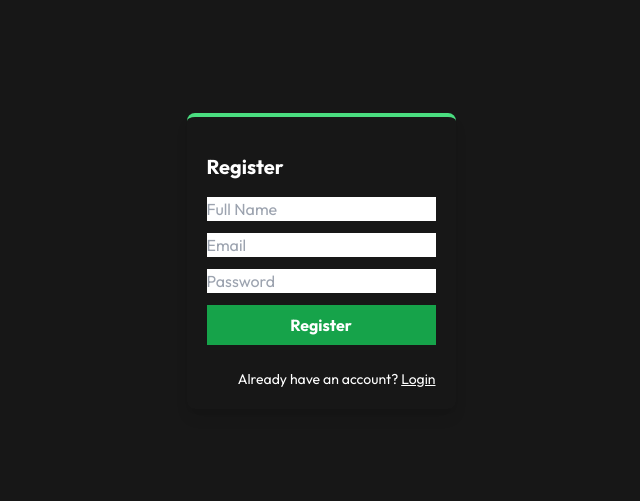
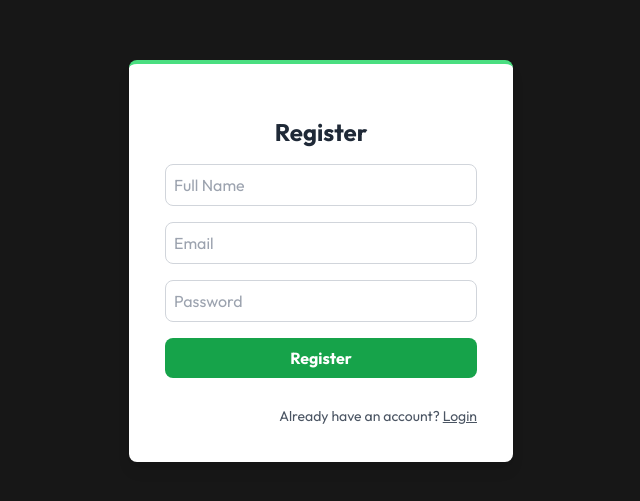
Before and after one commit to Sonamtshering21/DigitalMenu, a Next.js app: page /register in a window 1280 px wide. Shown: the part 139-640 px from the top of the page, without its empty margins (319-959 px from the left). Built offline with nearby package versions, Linux system fonts and the light colour scheme; no server answers.

Commit message:
change in login

```diff
--- a/components/Header.jsx
+++ b/components/Header.jsx
@@ -19,22 +19,22 @@ const Header = () => {
       <ul>
         {/* Always visible public link */}
         <li>
-          <Link href='/menu' className='hover:text-blue-400'>Menu</Link>
+          <Link href='/menu' className='hover:text-green-300'>Menu</Link>
         </li>
 
 
         {session ? (
           <>
             <li>
-                    <Link href={`/dashboard/${userId}`} className='hover:text-blue-400'>
+                    <Link href={`/dashboard/${userId}`} className='hover:text-green-300'>
                         Company Details
                     </Link>
                 </li>
               <li>
-              <Link href='/admin' className='hover:text-blue-400'>Dashboard</Link>
+              <Link href='/admin' className='hover:text-green-300'>Dashboard</Link>
             </li>
             <li>
-              <Link href='/qr-codes' className='hover:text-blue-400'>QRcode</Link>
+              <Link href='/qr-codes' className='hover:text-green-300'>QRcode</Link>
             </li>
 
 
@@ -52,7 +52,7 @@ const Header = () => {
         ) : (
           // If not logged in, show a link to log in
           <li>
-            <Link href='/' className='hover:text-blue-400'>Login</Link>
+            <Link href='/' className='hover:text-green-300'>Login</Link>
           </li>
         )}
       </ul>
--- a/components/LoginForm.jsx
+++ b/components/LoginForm.jsx
@@ -45,36 +45,38 @@ export default function LoginForm() {
 
   return (
     <div className="grid place-items-center h-screen">
-      <div className="shadow-lg p-7 rounded-lg border-t-4 border-green-400">
-        <h1 className="text-xl font-bold my-4">Login</h1>
+  <div className="shadow-lg p-9 rounded-lg border-t-4 border-green-400 bg-white max-w-sm w-full">
+    <h1 className="text-2xl font-bold my-4 text-center text-gray-800">Login</h1>
 
-        <form onSubmit={handleSubmit} className="flex flex-col gap-3">
+    <form onSubmit={handleSubmit} className="flex flex-col gap-4 p-3">
       <input
         onChange={(e) => setEmail(e.target.value)}
         type="text"
         placeholder="Email"
-            required // Added required attribute for basic HTML5 validation
+        required
+        className="border border-gray-300 rounded-lg p-2 focus:border-green-500 focus:outline-none focus:ring-1 focus:ring-green-500"
       />
       <input
         onChange={(e) => setPassword(e.target.value)}
         type="password"
         placeholder="Password"
-            required // Added required attribute for basic HTML5 validation
+        required
+        className="border border-gray-300 rounded-lg p-2 focus:border-green-500 focus:outline-none focus:ring-1 focus:ring-green-500"
       />
       <button
         type="submit"
-            className="bg-green-600 text-white font-bold cursor-pointer px-6 py-2"
-            disabled={loading} // Disable button while loading
+        className="bg-green-600 text-white font-bold cursor-pointer px-6 py-2 rounded-lg transition duration-200 ease-in-out hover:bg-green-500 disabled:bg-green-300"
+        disabled={loading}
       >
-            {loading ? "Logging in..." : "Login"} {/* Show loading state */}
+        {loading ? "Logging in..." : "Login"}
       </button>
       {error && (
         <div className="bg-red-500 text-white w-fit text-sm py-1 px-3 rounded-md mt-2">
           {error}
         </div>
       )}
-          <Link className="text-sm mt-3 text-right" href={"/register"}>
-            Dont have an account? <span className="underline">Register</span>
+      <Link className="text-sm mt-3 text-right text-gray-600 hover:text-green-600" href={"/register"}>
+      Don&apos;t have an account? <span className="underline">Register</span>
       </Link>
     </form>
   </div>
--- a/components/QRCodeGenerator.js
+++ b/components/QRCodeGenerator.js
@@ -5,7 +5,6 @@ import { useEffect, useState } from 'react';
 import { useSession } from 'next-auth/react';
 import Image from 'next/image';
 import QRCode from 'qrcode';
-
 const QRCodeGenerator = ({ numberOfTables, generate, setGenerate }) => {
   const { data: session } = useSession();
   const userId = session?.user?.id; // Get user ID from session
@@ -17,7 +16,7 @@ const QRCodeGenerator = ({ numberOfTables, generate, setGenerate }) => {
 
       for (let i = 1; i <= numberOfTables; i++) {
         try {
-          const url = `https://bhutandigitalmenusystem.netlify.app/menu?user_id=${userId}&table=${i}`;
+          const url = `https://bhutandigitalmenusystem.netlify.app/menus?user_id=${userId}&table=${i}`;
           const canvas = document.createElement('canvas');
 
           await QRCode.toCanvas(canvas, url, {
--- a/components/RegisterForm.jsx
+++ b/components/RegisterForm.jsx
@@ -56,26 +56,35 @@ export default function RegisterForm() {
 
   return (
     <div className="grid place-items-center h-screen">
-      <div className="shadow-lg p-5 rounded-lg border-t-4 border-green-400">
-        <h1 className="text-xl font-bold my-4">Register</h1>
+  <div className="shadow-lg p-9 rounded-lg border-t-4 border-green-400 bg-white max-w-sm w-full">
+    <h1 className="text-2xl font-bold my-4 text-center text-gray-800">Register</h1>
 
-        <form onSubmit={handleSubmit} className="flex flex-col gap-3">
+    <form onSubmit={handleSubmit} className="flex flex-col gap-4">
       <input
         onChange={(e) => setName(e.target.value)}
         type="text"
         placeholder="Full Name"
+        required
+        className="border border-gray-300 rounded-lg p-2 focus:border-green-500 focus:outline-none focus:ring-1 focus:ring-green-500"
       />
       <input
         onChange={(e) => setEmail(e.target.value)}
         type="text"
         placeholder="Email"
+        required
+        className="border border-gray-300 rounded-lg p-2 focus:border-green-500 focus:outline-none focus:ring-1 focus:ring-green-500"
       />
       <input
         onChange={(e) => setPassword(e.target.value)}
         type="password"
         placeholder="Password"
+        required
+        className="border border-gray-300 rounded-lg p-2 focus:border-green-500 focus:outline-none focus:ring-1 focus:ring-green-500"
       />
-          <button className="bg-green-600 text-white font-bold cursor-pointer px-6 py-2">
+      <button
+        type="submit"
+        className="bg-green-600 text-white font-bold cursor-pointer px-6 py-2 rounded-lg transition duration-200 ease-in-out hover:bg-green-500"
+      >
         Register
       </button>
 
@@ -91,11 +100,12 @@ export default function RegisterForm() {
         </div>
       )}
 
-          <Link className="text-sm mt-3 text-right" href={"/"}>
+      <Link className="text-sm mt-3 text-right text-gray-600 hover:text-green-600" href={"/"}>
         Already have an account? <span className="underline">Login</span>
       </Link>
     </form>
   </div>
 </div>
+
   );
 }
--- a/lib/subabaseclient.js
+++ b/lib/subabaseclient.js
@@ -1,7 +1,7 @@
 import { createClient } from '@supabase/supabase-js'
-console.log("supabaseclient.js loaded");
 const supabaseUrl = process.env.NEXT_PUBLIC_SUPABASE_URL
 const supabaseAnonKey = process.env.NEXT_PUBLIC_SUPABASE_ANON_KEY
+
 const supabase = createClient(supabaseUrl, supabaseAnonKey)
 
 
--- a/next.config.mjs
+++ b/next.config.mjs
@@ -1,7 +1,16 @@
 // next.config.mjs
+
 /** @type {import('next').NextConfig} */
 const nextConfig = {
+    // Uncomment the line below if you need static export for your project
     // output: 'export', // Set output to export for static generation
+
+    env: {
+      CLOUDINARY_CLOUD_NAME: process.env.CLOUDINARY_CLOUD_NAME,
+      CLOUDINARY_API_KEY: process.env.CLOUDINARY_API_KEY,
+      CLOUDINARY_API_SECRET: process.env.CLOUDINARY_API_SECRET,
+    },
+
     images: {
       remotePatterns: [
         {
@@ -10,6 +19,12 @@ const nextConfig = {
           port: '',
           pathname: '/**',
         },
+        {
+          protocol: 'https',
+          hostname: 'res.cloudinary.com', // Allow images from Cloudinary
+          port: '',
+          pathname: `/${process.env.CLOUDINARY_CLOUD_NAME}/**`, // Adjust based on Cloudinary URL format
+        },
       ],
     },
   };
--- a/package.json
+++ b/package.json
@@ -14,7 +14,10 @@
     "@types/bcryptjs": "^2.4.6",
     "bcrypt": "^5.1.1",
     "bcryptjs": "^2.4.3",
+    "cloudinary": "^2.5.1",
     "firebase": "^11.0.1",
+    "formidable": "^3.5.2",
+    "multer": "^1.4.5-lts.1",
     "next": "14.2.16",
     "next-auth": "^4.24.10",
     "pg": "^8.13.0",
```
Also changed, not shown: 1 other file (tests, documents, lock files or other folders). Lines whose indentation alone changed are shown as unchanged.
